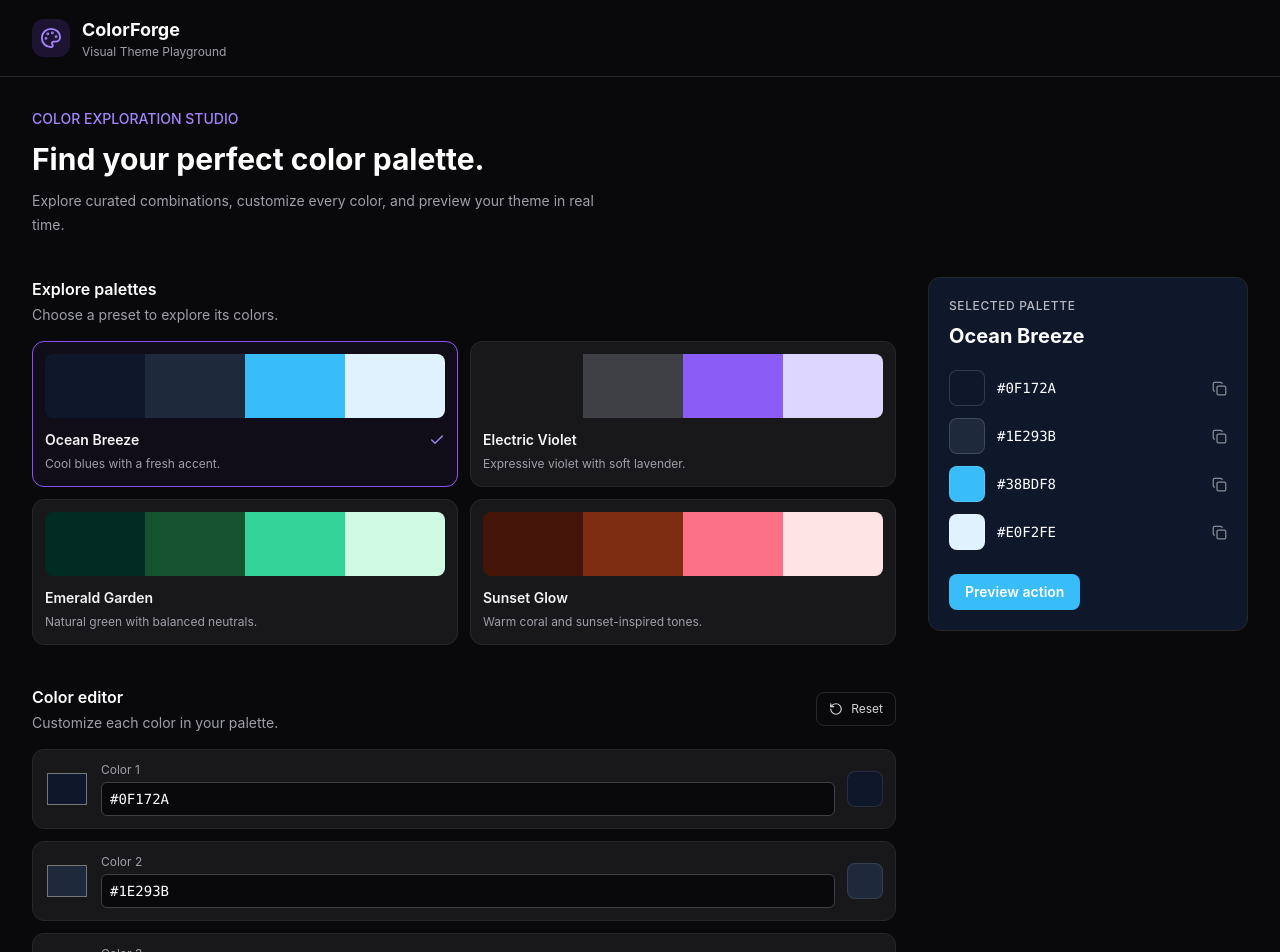
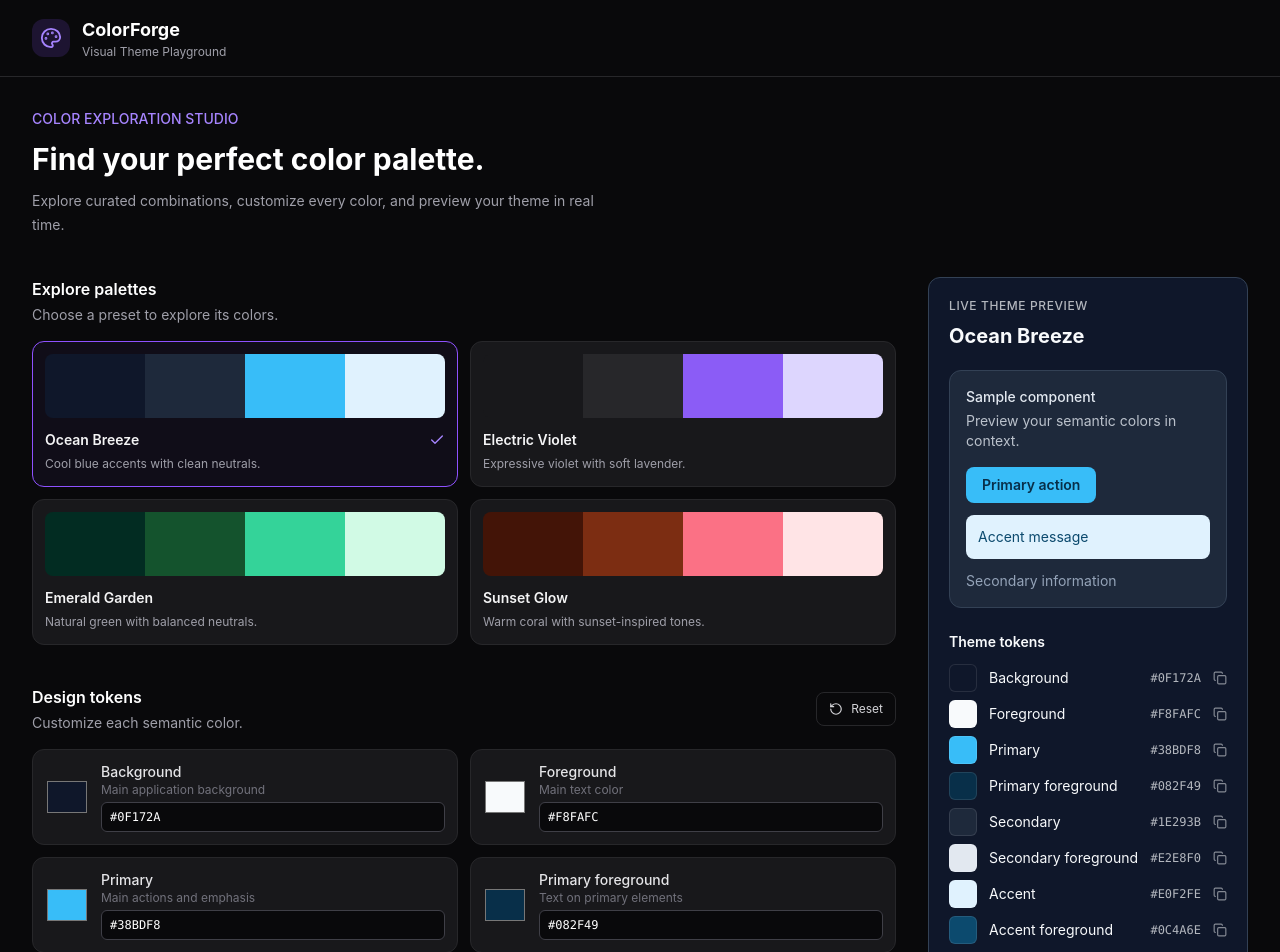
Before and after one commit to KrehantGajjar10/ColorForge, a React (Vite) app in the folder colorforge/: page / in a window 1280 px wide. Shown: the top 952 px of the page. Built offline with nearby package versions, Linux system fonts and the light colour scheme.

Commit message:
refactor: introduce semantic theme design tokens

```diff
--- a/colorforge/src/components/palette/PaletteCard.tsx
+++ b/colorforge/src/components/palette/PaletteCard.tsx
@@ -12,6 +12,8 @@ export default function PaletteCard({
   selected,
   onSelect,
 }: PaletteCardProps) {
+  const { background, secondary, primary, accent } = palette.tokens;
+
   return (
     <button
       type="button"
@@ -24,7 +26,7 @@ export default function PaletteCard({
       }`}
     >
       <div className="flex h-16 overflow-hidden rounded-lg">
-        {palette.colors.map((color) => (
+        {[background, secondary, primary, accent].map((color) => (
           <div
             key={color}
             className="flex-1"
--- a/colorforge/src/components/palette/PaletteEditor.tsx
+++ b/colorforge/src/components/palette/PaletteEditor.tsx
@@ -1,6 +1,7 @@
 import { useState } from "react";
 import { RotateCcw } from "lucide-react";
-import type { Palette } from "../../types";
+import type { Palette, ThemeTokens } from "../../types";
+import { themeTokenDefinitions } from "../../data/themeTokens";
 
 interface PaletteEditorProps {
   palette: Palette;
@@ -13,41 +14,41 @@ export default function PaletteEditor({
   onChange,
   onReset,
 }: PaletteEditorProps) {
-  const [hexValues, setHexValues] = useState<Record<number, string>>({});
+  const [hexValues, setHexValues] = useState<
+    Partial<Record<keyof ThemeTokens, string>>
+  >({});
 
-  function updateColor(index: number, color: string) {
-    const colors = [...palette.colors];
-    colors[index] = color;
-
+  function updateColor(key: keyof ThemeTokens, color: string) {
     onChange({
       ...palette,
-      colors,
-      ...(index === 0 ? { background: color } : {}),
-      ...(index === 2 ? { primary: color } : {}),
+      tokens: {
+        ...palette.tokens,
+        [key]: color,
+      },
     });
 
     setHexValues((current) => {
       const next = { ...current };
-      delete next[index];
+      delete next[key];
       return next;
     });
   }
 
-  function updateHex(index: number, value: string) {
+  function updateHex(key: keyof ThemeTokens, value: string) {
     setHexValues((current) => ({
       ...current,
-      [index]: value,
+      [key]: value,
     }));
 
     if (/^#[0-9a-fA-F]{6}$/.test(value)) {
-      updateColor(index, value);
+      updateColor(key, value);
     }
   }
 
-  function resetHex(index: number) {
+  function resetHex(key: keyof ThemeTokens) {
     setHexValues((current) => {
       const next = { ...current };
-      delete next[index];
+      delete next[key];
       return next;
     });
   }
@@ -56,9 +57,9 @@ export default function PaletteEditor({
     <section>
       <div className="mb-4 flex items-center justify-between gap-3">
         <div>
-          <h3 className="font-semibold text-white">Color editor</h3>
+          <h3 className="font-semibold text-white">Design tokens</h3>
           <p className="mt-1 text-sm text-zinc-400">
-            Customize each color in your palette.
+            Customize each semantic color.
           </p>
         </div>
 
@@ -68,53 +69,56 @@ export default function PaletteEditor({
             setHexValues({});
             onReset();
           }}
-          className="flex items-center gap-2 rounded-lg border border-zinc-800 px-3 py-2 text-xs text-zinc-300 transition hover:bg-zinc-900"
+          className="flex items-center gap-2 rounded-lg border border-zinc-800 px-3 py-2 text-xs text-zinc-300 hover:bg-zinc-900"
         >
           <RotateCcw size={14} />
           Reset
         </button>
       </div>
 
-      <div className="space-y-3">
-        {palette.colors.map((color, index) => (
+      <div className="grid gap-3 sm:grid-cols-2">
+        {themeTokenDefinitions.map(({ key, label, description }) => {
+          const color = palette.tokens[key];
+
+          return (
             <div
-            key={`${palette.id}-${index}`}
-            className="flex items-center gap-3 rounded-xl border border-zinc-800 bg-zinc-900 p-3"
+              key={key}
+              className="flex min-w-0 items-center gap-3 rounded-xl border border-zinc-800 bg-zinc-900 p-3"
             >
               <input
                 type="color"
-              aria-label={`Choose color ${index + 1}`}
+                aria-label={`Choose ${label} color`}
                 value={color}
-              onChange={(event) => updateColor(index, event.target.value)}
+                onChange={(event) => updateColor(key, event.target.value)}
                 className="h-10 w-11 shrink-0 cursor-pointer rounded-lg border-0 bg-transparent"
               />
 
               <div className="min-w-0 flex-1">
                 <label
-                htmlFor={`hex-${palette.id}-${index}`}
-                className="mb-1 block text-xs text-zinc-400"
+                  htmlFor={`token-${key}`}
+                  className="block truncate text-sm font-medium text-zinc-200"
                 >
-                Color {index + 1}
+                  {label}
                 </label>
 
+                <p className="mb-1 truncate text-xs text-zinc-500">
+                  {description}
+                </p>
+
                 <input
-                id={`hex-${palette.id}-${index}`}
-                value={hexValues[index] ?? color}
-                onChange={(event) => updateHex(index, event.target.value)}
-                onBlur={() => resetHex(index)}
+                  id={`token-${key}`}
+                  value={hexValues[key] ?? color}
+                  onChange={(event) => updateHex(key, event.target.value)}
+                  onBlur={() => resetHex(key)}
                   maxLength={7}
                   spellCheck={false}
                   autoComplete="off"
-                className="w-full rounded-md border border-zinc-700 bg-zinc-950 px-2 py-1.5 font-mono text-sm uppercase text-white outline-none focus:border-violet-500"
+                  className="w-full rounded-md border border-zinc-700 bg-zinc-950 px-2 py-1.5 font-mono text-xs uppercase text-white outline-none focus:border-violet-500"
                 />
               </div>
-
-            <div
-              className="h-9 w-9 shrink-0 rounded-lg border border-white/10"
-              style={{ backgroundColor: color }}
-            />
             </div>
-        ))}
+          );
+        })}
       </div>
     </section>
   );
--- a/colorforge/src/components/palette/PalettePreview.tsx
+++ b/colorforge/src/components/palette/PalettePreview.tsx
@@ -1,143 +1,112 @@
 import { useState } from "react";
-import { Check, Copy, X } from "lucide-react";
+import { Copy, Check } from "lucide-react";
 import type { Palette } from "../../types";
+import { themeTokenDefinitions } from "../../data/themeTokens";
 
 interface PalettePreviewProps {
   palette: Palette;
 }
 
 export default function PalettePreview({ palette }: PalettePreviewProps) {
-  const [isOpen, setIsOpen] = useState(false);
-  const [copiedColor, setCopiedColor] = useState<string | null>(null);
+  const [copied, setCopied] = useState<string | null>(null);
+  const tokens = palette.tokens;
 
   async function copyColor(color: string) {
     try {
       await navigator.clipboard.writeText(color);
-      setCopiedColor(color);
+      setCopied(color);
     } catch {
-      setCopiedColor(null);
+      setCopied(null);
     }
   }
 
   return (
-    <>
-      <section
-        className="rounded-xl border border-zinc-800 p-5"
-        style={{ backgroundColor: palette.background }}
+    <section
+      className="rounded-xl border p-5"
+      style={{
+        backgroundColor: tokens.background,
+        borderColor: tokens.border,
+        color: tokens.foreground,
+      }}
+    >
+      <p className="text-xs font-medium uppercase tracking-wider opacity-70">
+        Live theme preview
+      </p>
+
+      <h3 className="mt-2 text-xl font-bold">{palette.name}</h3>
+
+      <div
+        className="mt-5 rounded-xl border p-4"
+        style={{
+          backgroundColor: tokens.secondary,
+          borderColor: tokens.border,
+          color: tokens.secondaryForeground,
+        }}
       >
-        <p className="text-xs font-medium uppercase tracking-wider text-white/70">
-          Selected palette
+        <p className="text-sm font-medium">Sample component</p>
+
+        <p className="mt-1 text-sm opacity-80">
+          Preview your semantic colors in context.
         </p>
 
-        <h3 className="mt-2 text-xl font-bold text-white">{palette.name}</h3>
+        <button
+          type="button"
+          className="mt-4 rounded-lg px-4 py-2 text-sm font-semibold"
+          style={{
+            backgroundColor: tokens.primary,
+            color: tokens.primaryForeground,
+          }}
+        >
+          Primary action
+        </button>
 
-        <div className="mt-5 space-y-3">
-          {palette.colors.map((color) => (
+        <div
+          className="mt-3 rounded-lg p-3 text-sm"
+          style={{
+            backgroundColor: tokens.accent,
+            color: tokens.accentForeground,
+          }}
+        >
+          Accent message
+        </div>
+
+        <p className="mt-3 text-sm" style={{ color: tokens.mutedForeground }}>
+          Secondary information
+        </p>
+      </div>
+
+      <h4 className="mt-6 text-sm font-semibold">Theme tokens</h4>
+
+      <div className="mt-3 space-y-2">
+        {themeTokenDefinitions.map(({ key, label }) => {
+          const color = tokens[key];
+
+          return (
             <button
-              key={color}
+              key={key}
               type="button"
               onClick={() => copyColor(color)}
-              className="flex w-full items-center gap-3 rounded-lg text-left focus-visible:outline-2 focus-visible:outline-offset-4 focus-visible:outline-white"
               title={`Copy ${color}`}
+              className="flex w-full items-center gap-3 rounded-lg text-left"
             >
               <span
-                className="h-9 w-9 shrink-0 rounded-lg border border-white/15"
+                className="h-7 w-7 shrink-0 rounded-md border border-white/10"
                 style={{ backgroundColor: color }}
               />
 
-              <span className="font-mono text-sm text-white">{color}</span>
+              <span className="min-w-0 flex-1 truncate text-sm">{label}</span>
 
-              {copiedColor === color ? (
-                <Check size={15} className="ml-auto text-white" />
+              <span className="font-mono text-xs opacity-70">{color}</span>
+
+              {copied === color ? (
+                <Check size={14} />
               ) : (
-                <Copy size={15} className="ml-auto text-white/50" />
+                <Copy size={14} className="opacity-50" />
               )}
             </button>
-          ))}
-        </div>
-
-        <button
-          type="button"
-          onClick={() => setIsOpen(true)}
-          className="mt-6 rounded-lg px-4 py-2 text-sm font-semibold text-white transition hover:brightness-110 focus-visible:outline-2 focus-visible:outline-offset-2 focus-visible:outline-white"
-          style={{ backgroundColor: palette.primary }}
-        >
-          Preview action
-        </button>
-      </section>
-
-      {isOpen && (
-        <div
-          className="fixed inset-0 z-50 flex items-center justify-center bg-black/70 p-4"
-          onMouseDown={(event) => {
-            if (event.target === event.currentTarget) {
-              setIsOpen(false);
-            }
-          }}
-        >
-          <section
-            role="dialog"
-            aria-modal="true"
-            aria-labelledby="palette-dialog-title"
-            className="w-full max-w-md rounded-2xl border border-zinc-700 bg-zinc-900 p-6 shadow-2xl"
-          >
-            <div className="flex items-start justify-between gap-4">
-              <div>
-                <p className="text-sm text-zinc-400">Palette preview</p>
-                <h2
-                  id="palette-dialog-title"
-                  className="mt-1 text-xl font-bold text-white"
-                >
-                  {palette.name}
-                </h2>
-              </div>
-
-              <button
-                type="button"
-                onClick={() => setIsOpen(false)}
-                aria-label="Close preview"
-                className="rounded-lg p-2 text-zinc-400 hover:bg-zinc-800 hover:text-white"
-              >
-                <X size={18} />
-              </button>
-            </div>
-
-            <div className="mt-6 grid grid-cols-4 gap-2">
-              {palette.colors.map((color) => (
-                <div key={color}>
-                  <div
-                    className="h-20 rounded-lg border border-white/10"
-                    style={{ backgroundColor: color }}
-                  />
-                  <p className="mt-2 text-center font-mono text-xs text-zinc-300">
-                    {color}
-                  </p>
-                </div>
-              ))}
-            </div>
-
-            <div
-              className="mt-6 rounded-xl p-5"
-              style={{ backgroundColor: palette.background }}
-            >
-              <h3 className="text-lg font-bold text-white">
-                Your next project
-              </h3>
-              <p className="mt-2 text-sm text-white/75">
-                A preview of how this palette can look in a UI.
-              </p>
-              <button
-                type="button"
-                className="mt-4 rounded-lg px-4 py-2 text-sm font-semibold text-white"
-                style={{ backgroundColor: palette.primary }}
-                onClick={() => setIsOpen(false)}
-              >
-                Looks good
-              </button>
-            </div>
-          </section>
-        </div>
-      )}
-    </>
+          );
+        })}
+      </div>
+    </section>
   );
 }
--- a/colorforge/src/data/palettes.ts
+++ b/colorforge/src/data/palettes.ts
@@ -4,33 +4,73 @@ export const palettes: Palette[] = [
   {
     id: "ocean",
     name: "Ocean Breeze",
-    description: "Cool blues with a fresh accent.",
-    colors: ["#0F172A", "#1E293B", "#38BDF8", "#E0F2FE"],
-    primary: "#38BDF8",
-    background: "#0F172A",
+    description: "Cool blue accents with clean neutrals.",
+    tokens: {
+      background: "#0F172A",
+      foreground: "#F8FAFC",
+      primary: "#38BDF8",
+      primaryForeground: "#082F49",
+      secondary: "#1E293B",
+      secondaryForeground: "#E2E8F0",
+      accent: "#E0F2FE",
+      accentForeground: "#0C4A6E",
+      muted: "#1E293B",
+      mutedForeground: "#94A3B8",
+      border: "#334155",
+    },
   },
   {
     id: "violet",
     name: "Electric Violet",
     description: "Expressive violet with soft lavender.",
-    colors: ["#18181B", "#3F3F46", "#8B5CF6", "#DDD6FE"],
-    primary: "#8B5CF6",
-    background: "#18181B",
+    tokens: {
+      background: "#18181B",
+      foreground: "#FAFAFA",
+      primary: "#8B5CF6",
+      primaryForeground: "#FFFFFF",
+      secondary: "#27272A",
+      secondaryForeground: "#E4E4E7",
+      accent: "#DDD6FE",
+      accentForeground: "#4C1D95",
+      muted: "#27272A",
+      mutedForeground: "#A1A1AA",
+      border: "#3F3F46",
+    },
   },
   {
     id: "emerald",
     name: "Emerald Garden",
     description: "Natural green with balanced neutrals.",
-    colors: ["#022C22", "#14532D", "#34D399", "#D1FAE5"],
-    primary: "#34D399",
-    background: "#022C22",
+    tokens: {
+      background: "#022C22",
+      foreground: "#ECFDF5",
+      primary: "#34D399",
+      primaryForeground: "#022C22",
+      secondary: "#14532D",
+      secondaryForeground: "#D1FAE5",
+      accent: "#D1FAE5",
+      accentForeground: "#064E3B",
+      muted: "#064E3B",
+      mutedForeground: "#A7F3D0",
+      border: "#166534",
+    },
   },
   {
     id: "sunset",
     name: "Sunset Glow",
-    description: "Warm coral and sunset-inspired tones.",
-    colors: ["#431407", "#7C2D12", "#FB7185", "#FFE4E6"],
-    primary: "#FB7185",
-    background: "#431407",
+    description: "Warm coral with sunset-inspired tones.",
+    tokens: {
+      background: "#431407",
+      foreground: "#FFF7ED",
+      primary: "#FB7185",
+      primaryForeground: "#4C0519",
+      secondary: "#7C2D12",
+      secondaryForeground: "#FFEDD5",
+      accent: "#FFE4E6",
+      accentForeground: "#881337",
+      muted: "#7C2D12",
+      mutedForeground: "#FDBA74",
+      border: "#9A3412",
+    },
   },
 ];
--- /dev/null
+++ b/colorforge/src/data/themeTokens.ts
@@ -0,0 +1,63 @@
+import type { ThemeTokens } from "../types";
+
+export const themeTokenDefinitions: {
+  key: keyof ThemeTokens;
+  label: string;
+  description: string;
+}[] = [
+  {
+    key: "background",
+    label: "Background",
+    description: "Main application background",
+  },
+  {
+    key: "foreground",
+    label: "Foreground",
+    description: "Main text color",
+  },
+  {
+    key: "primary",
+    label: "Primary",
+    description: "Main actions and emphasis",
+  },
+  {
+    key: "primaryForeground",
+    label: "Primary foreground",
+    description: "Text on primary elements",
+  },
+  {
+    key: "secondary",
+    label: "Secondary",
+    description: "Secondary surfaces",
+  },
+  {
+    key: "secondaryForeground",
+    label: "Secondary foreground",
+    description: "Text on secondary surfaces",
+  },
+  {
+    key: "accent",
+    label: "Accent",
+    description: "Highlighted elements",
+  },
+  {
+    key: "accentForeground",
+    label: "Accent foreground",
+    description: "Text on accent surfaces",
+  },
+  {
+    key: "muted",
+    label: "Muted",
+    description: "Subtle backgrounds",
+  },
+  {
+    key: "mutedForeground",
+    label: "Muted foreground",
+    description: "Secondary text",
+  },
+  {
+    key: "border",
+    label: "Border",
+    description: "Dividers and outlines",
+  },
+];
```
Also changed, not shown: colorforge/src/types.ts (+15 -3 lines). Lines whose indentation alone changed are shown as unchanged.
